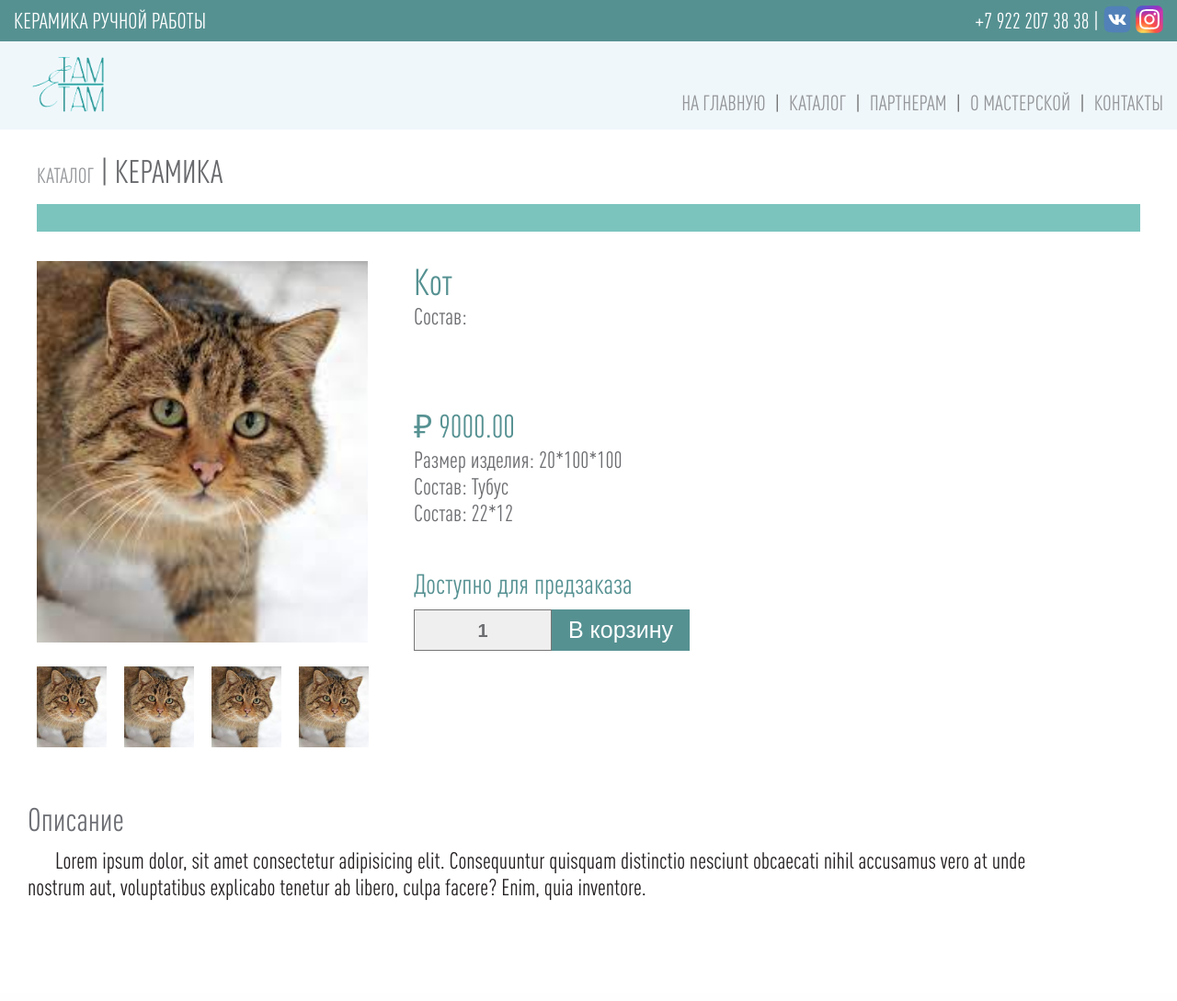
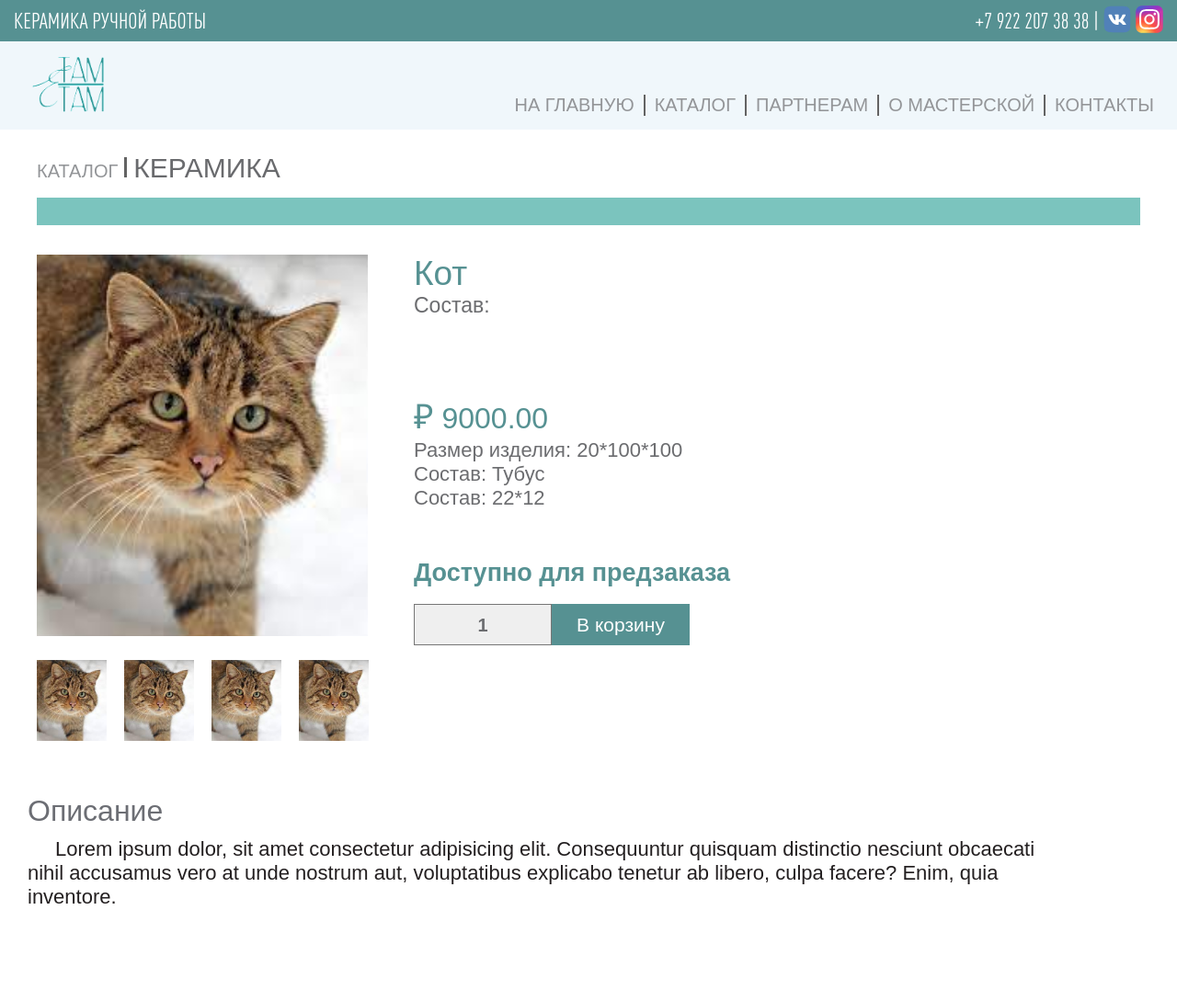
Before and after one commit to retxrika/Ceramic-Project, a Django app: a page that uses main/templates/main/base.html in a window 1280 px wide. Shown: the whole page at 92% size. Before the commit the page ends 980 px from the top, so only its background shows below. Run offline with Django 3.2, Linux system fonts and the light colour scheme; data comes from the database, SQL or seed files in the repository; some web fonts are replaced.

Commit message:
Выравнивание всего подряд, изменение всех шрифтов, добавление знака рубля

```diff
--- a/catalog/templates/catalog/product_detail.html
+++ b/catalog/templates/catalog/product_detail.html
@@ -6,7 +6,8 @@
         <li class="">
             <a class="product-top-link" href="{% url 'catalog:catalog' %}">КАТАЛОГ</a>
         </li>
-        <p class="product-top-current">| {{ product.category.name }}</p>
+        <p class="product-top-sep"></p>
+        <p class="product-top-current">{{ product.category.name }}</p>
     </div>
 
     <hr class="product-line">
@@ -31,10 +32,12 @@
         </div>
 
         <div class="product-info">
-            <h3>{{ product.title }}</h3>
+            <h2>{{ product.title }}</h2>
             <div class="product-info-compos">
                 <p>Состав:</p>
-                <p class='product-info-compos-price'>₽ {{ product.price }}</p>
+                <p class='product-info-compos-price'>
+                    <span>&#8381</span> {{ product.price }}
+                </p>
                 <div class="product-info-compos-chars">
                     <p>Размер изделия: 20*100*100</p>
                     <p>Состав: Тубус</p>
@@ -42,7 +45,7 @@
                 </div>
             </div>
             <div class="product-info-order">
-                <h4>Доступно для предзаказа</h4>
+                <h2>Доступно для предзаказа</h2>
                 <form action="{% url 'cart:cart_add' product.id %}" method="post">
                     <div class="product-info-order-add-cart">
                         <p id="w">{{ cart_product_form }}</p>
--- a/main/templates/main/base.html
+++ b/main/templates/main/base.html
@@ -28,29 +28,23 @@
           <!-- Лого + меню -->
           <div class="logo-menu">
               <a href="{% url 'home' %}"><img src="{% static 'images/log.png'%}" alt="" height="60" width="78" ></a>
-          <div>
               <ul class="menu">
                   <li class="">
                       <a class="menu-link"href="{% url 'home' %}">НА ГЛАВНУЮ</a>
                   </li>
-                  <span class="separator">|</span>
                   <li class="">
                       <a class="menu-link" href="{% url 'catalog:catalog' %}">КАТАЛОГ</a>
                   </li>
-                  <span class="separator">|</span>
                   <li class="">
                       <a class="menu-link" href="{% url 'partners:partners' %}">ПАРТНЕРАМ</a>
                   </li>
-                  <span class="separator">|</span>
                   <li class="">
                       <a class="menu-link" href="{% url 'about' %}">О МАСТЕРСКОЙ</a>
                   </li>
-                  <span class="separator">|</span>
                   <li class="">
                       <a class="menu-link" href="{% url 'contact' %}">КОНТАКТЫ</a>
                   </li>
               </ul>
-          </div>
           </div>
       </div>
     </div>
--- a/static/css/style.css
+++ b/static/css/style.css
@@ -3,10 +3,13 @@
     margin: 0;
     text-decoration: none;
     list-style-type: none;
+    font-family: 'Akrobat', sans-serif;
+    font-stretch: ultra-condensed;
 }
 
+@import url('http://fonts.cdnfonts.com/css/akrobat');
+
 /* @font-face {
-    font-family: 'DINPro-CondensedMedium';
     src: url("../fonts/bf27039ecba4e6511abddd84122a8aac.eot") format("truetype");
 } */
 
@@ -390,11 +389,19 @@
     display: flex;
 }
 
+.menu li {
+    border-left: 2px solid #636363;
+    padding-right: 10px;
+    padding-left: 10px;
+}
+
+.menu li:first-child {
+    border-left: 0;
+}
+
 .menu-link {
     color: #939598;
-    padding-left: 10px;
-    font-family: 'DINPro-CondensedMedium';
-    font-size: 23px;
+    font-size: 20px;
 }
 
 .menu-link:hover {
@@ -405,7 +412,6 @@
 .separator {
     padding-left: 10px;
     color: #636363;
-    font-family: 'DINPro-CondensedMedium';
     font-size: 22px;
 }
 
@@ -572,21 +595,24 @@
     justify-content: flex-start;
     margin-top: 25px;
     margin-bottom: 15px;
-    margin-left: 0px;
 }
 
 .product-top-link {
     color: #939598;
-    font-family: 'DINPro-CondensedMedium';
-    font-size: 23px;
+    font-size: 20px;
+}
+
+.product-top-sep {
+    border-right: 0.4ex solid #636363;
+    height: 22px;
+    margin-left: 7px;
+    margin-right: 7px;
 }
 
 .product-top-current {
     color: #696A6D;
-    font-family: 'DINPro-CondensedMedium';
-    font-size: 35px;
+    font-size: 30px;
     text-transform: uppercase;
-    margin-left: 7px;
 }
 
 .product-top-link:hover {
@@ -627,8 +653,8 @@
     margin-left: 10px;
 }
 
-.product-info h3 {
-    font-size: 40px;
+.product-info h2 {
+    font-size: 37px;
     color: #569192;
     font-weight: normal;
 }
@@ -638,26 +664,31 @@
 }
 
 .product-info-compos > p:first-child{
-    font-size: 25px;
+    font-size: 23px;
     color: #6C6D70;
     padding-bottom: 80px;
 }
 
 .product-info-compos-price {
-    font-size: 35px;
+    font-size: 32px;
     color: #569192;
 }
 
+.product-info-compos-price span {
+    font-family: 'Gill Sans', 'Gill Sans MT', Calibri, 'Trebuchet MS', sans-serif;
+    font-size: 37px;
+}
+
 .product-info-compos-chars p {
-    font-size: 25px;
+    font-size: 22px;
     color: #6C6D70;
 }
 
-.product-info-order h4 {
-    font-size: 30px;
-    margin: 10px auto;
+.product-info-order h2 {
+    font-size: 27px;
+    margin: 18px auto;
     color: #569192;
-    font-weight: normal;
+    font-weight: 600;
 }
 
 
@@ -673,7 +704,12 @@
     height: 45px;
     border-style: solid;
     color: #FFFFFF;
-    font-size: 25px;
+    font-size: 21px;
+    transition: 0.3s;
+}
+
+.product-info-add-cart-btn:hover {
+    background-color: #487f80;
 }
 
 #w {
@@ -702,17 +738,15 @@
 }
 
 .product-descriprion h3{
-    font-family: 'DINPro-CondensedMedium';
     color: #6C6E74;
-    font-size: 35px;
+    font-size: 32px;
     margin: 10px 0px;
     font-weight: 500;
 }
 
 .product-descriprion p{
-    font-family: 'DINPro-CondensedMedium';
     color: #231F20;
-    font-size: 25px;
+    font-size: 22px;
     text-indent: 30px;
 }
 
```
Also changed, not shown: other parts of static/css/style.css (+45 -33 lines), catalog/templates/catalog/category_detail.html (+5 -2 lines).
